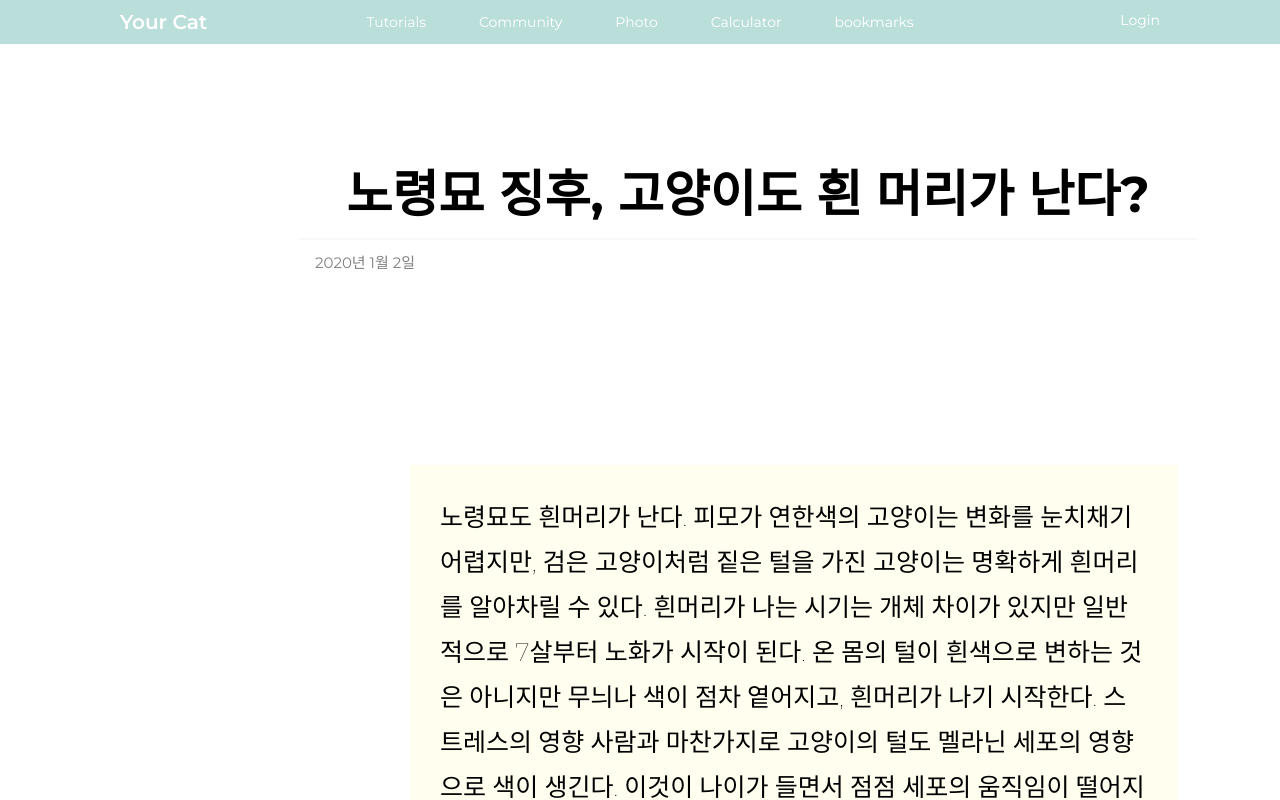
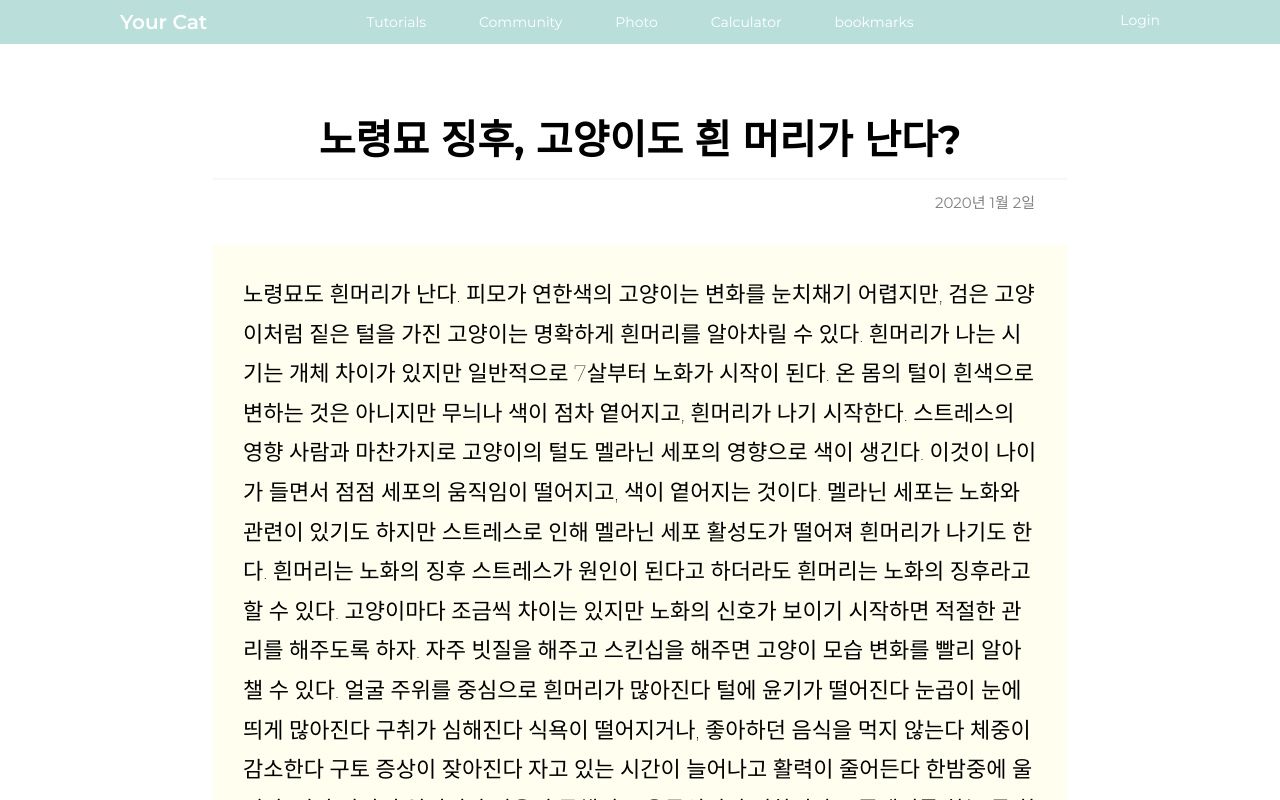
Before and after one commit to codestates/yourcat-client, a React (Create React App) app: page /tutorials/1 in a window 1280 px wide. Shown: the top 800 px of the page. Built offline with nearby package versions, Linux system fonts and the light colour scheme.

Commit message:
[#93][Style] tutorials

```diff
--- a/src/components/pages/CommunityPage/Sections/CreateContent.js
+++ b/src/components/pages/CommunityPage/Sections/CreateContent.js
@@ -5,19 +5,33 @@ import { useHistory } from 'react-router-dom';
 import styled from 'styled-components';
 import createContentData from '../../../../_actions/contents/createContents';
 import useCheckToken from '../../../../utils/Hook/useCheckToken';
+import HEADER from '../../../../utils/Header';
 
 axios.defaults.withCredentials = true;
 
+const CONTENT = styled('div')`
+  display: flex;
+  justify-content: center;
+  align-items: center;
+  flex-direction: column;
+  margin: 0 30px;
+`;
+
 const TITLE = styled.input`
+  all: unset;
   display: flex;
-  padding: 50px;
-  border: none;
+  padding: 16px;
+
+  border-bottom: 1px solid rgba(0, 0, 0, 0.07);
   margin: 50px auto;
   width: 70%;
   background: rgba(0, 0, 0, 0.003);
   box-shadow: inset 0 -2px 1px rgba(0, 0, 0, 0.03);
   font-weight: 300;
-  font-size: 20px;
+  font-size: 25px;
+  &:hover {
+    border: 1.5px solid #badfdb;
+  }
 `;
 
 const SELECT = styled.select`
@@ -25,35 +39,46 @@ const SELECT = styled.select`
   flex-direction: column;
   padding: 5px;
   margin-left: auto;
-  margin-right: 370px;
-  border: none;
-  background: rgba(0, 0, 0, 0.003);
-  box-shadow: inset 0 -2px 1px rgba(0, 0, 0, 0.03);
+  margin-right: 250px;
+  border: 1px solid;
+  border: 1.5px solid rgba(0, 0, 0, 0.15);
+  border-radius: 7px;
   font-weight: 200;
   font-size: 17px;
+  &:hover {
+    border: 1.5px solid #badfdb;
 `;
 
-const DESCRIPTION = styled.input`
+const DESCRIPTION = styled.textarea`
+  all: unset;
   display: flex;
   padding: 16px;
-  border: none;
+
   width: 70%;
-  margin: 50px auto;
-  background: rgba(0, 0, 0, 0.003);
-  box-shadow: inset 0 2px 1px rgba(0, 0, 0, 0.03);
+  height: 40vh;
+  margin: 20px auto;
+  border-top: 1px solid rgba(0, 0, 0, 0.07);
+  border-bottom: 1px solid rgba(0, 0, 0, 0.07);
+  &:hover {
+    border: 1.5px solid #badfdb;
+  }
+
   font-weight: 300;
   font-size: 25px;
 `;
 
 const BUTTON = styled.button`
-  display: flex;
   padding: 10px;
   margin-left: auto;
-  margin-right: 370px;
-  border: 1px;
-  border: 1px solid #bdbdbd;
-  border-radius: 10px;
-  background-color: #f5f5f5;
+  margin-right: 250px;
+  background-color: #badfdb;
+  color: white;
+  border-radius: 7px;
+  font-size: 17px;
+  border: none;
+  &:hover {
+    background-color: #94d4cd;
+  }
 `;
 
 const CreateContent = () => {
@@ -125,17 +150,20 @@ const CreateContent = () => {
 
   return (
     <>
+      <HEADER>Create post</HEADER>
+      <CONTENT>
+        <SELECT onChange={event => setCategory(event.target.value)}>
+          <option value="general">General</option>
+          <option value="question">Question</option>
+          <option value="knowhow">Knowhow</option>
+        </SELECT>
         <TITLE
           type="text"
           placeholder=" Title"
           onChange={handleChange('title')}
           value={createContent.title || ''}
         />
-      <SELECT onChange={event => setCategory(event.target.value)}>
-        <option value="general">General</option>
-        <option value="question">Question</option>
-        <option value="knowhow">Knowhow</option>
-      </SELECT>
+
         <DESCRIPTION
           placeholder=" Description"
           onChange={handleChange('description')}
@@ -159,6 +187,7 @@ const CreateContent = () => {
         >
           Create
         </BUTTON>
+      </CONTENT>
     </>
   );
 };
--- a/src/components/pages/CommunityPage/Sections/DetailContents.js
+++ b/src/components/pages/CommunityPage/Sections/DetailContents.js
@@ -219,7 +219,7 @@ function DetailContents() {
             </Button>
             <LikeBOX>
               <LIKEBNT onClick={() => setLikeSwitch(!likeSwitch)}>
-                👍 {like < 0 ? 0 : { like }} Likes
+                👍 {like < 0 ? 0 : like} Likes
               </LIKEBNT>
             </LikeBOX>
           </MidRight>
--- a/src/components/pages/TutorialsPage/Sections/Tutorials.js
+++ b/src/components/pages/TutorialsPage/Sections/Tutorials.js
@@ -3,30 +3,38 @@ import { useParams } from 'react-router-dom';
 import styled from 'styled-components';
 import dummy from './TutorialsDummy.json';
 
+const CONTENT = styled('div')`
+  display: flex;
+  justify-content: center;
+  align-items: center;
+  flex-direction: column;
+  margin: 0 30px;
+`;
+
 const Title = styled.div`
   padding: 20px;
   width: 70%;
-  margin: 150px 150px 0px 300px;
+  margin-top: 100px;
   width: 70%;
-  font-size: 50px;
+  font-size: 40px;
   font-weight: bold;
   text-align: center;
   box-shadow: inset 0 -2px 1px rgba(0, 0, 0, 0.03);
 `;
 const Date = styled.div`
-  margin: 0px 0px 0px 300px;
+  margin-left: auto;
+  margin-right: 200px;
   padding: 15px;
   border: 3px;
-  width: 70%;
   color: gray;
   font-size: 15px;
 `;
 const Description = styled.div`
-  margin: 180px 0px 50px 410px;
+  margin: 20px;
   padding: 30px;
   border: 50px;
-  width: 60%;
-  font-size: 25px;
+  width: 70%;
+  font-size: 22px;
   font-weight: lighter;
   line-height: 180%;
   background-color: #fffeef;
@@ -36,11 +44,11 @@ function Tutorials() {
   const { id } = useParams();
   const tutofilter = dummy.tutoList.find(el => el.id === Number(id));
   return (
-    <>
+    <CONTENT>
       <Title>{tutofilter.title}</Title>
       <Date>{tutofilter.date}</Date>
       <Description>{tutofilter.description}</Description>
-    </>
+    </CONTENT>
   );
 }
 
--- a/src/components/pages/TutorialsPage/TutorialsPage.js
+++ b/src/components/pages/TutorialsPage/TutorialsPage.js
@@ -4,40 +4,47 @@ import styled from 'styled-components';
 import HEADER from '../../../utils/Header';
 import dummy from './Sections/TutorialsDummy.json';
 
+const CONTENT = styled('div')`
+  display: flex;
+  justify-content: center;
+  align-items: center;
+  flex-direction: column;
+  margin: 50px 30px;
+  margin-bottom: 100px;
+`;
+
 const StyledTitle = styled.div`
   padding: 20px;
   width: 70%;
-  margin: 150px 150px 0px 300px;
+  margin: 10px;
   box-shadow: inset 0 -2px 1px rgba(0, 0, 0, 0.03);
-  font-size: 30px;
+  font-size: 28px;
   font-weight: bold;
 `;
 const StyledDate = styled.div`
-  padding: 15px 15px 15px 30px;
-  margin: 0px 0px 0px 300px;
-  border: 3px;
-  width: 70%;
+  margin-left: auto;
+  margin-right: 200px;
+  padding: 15px;
   color: gray;
   font-size: 15px;
 `;
 const Div = styled.div`
   display: flex;
   flex-direction: row;
+  justify-content: center;
   width: 70%;
-  margin: 0px 0px 0px 400px;
+  margin: 20px;
 `;
 const StyledThumbnails = styled.img`
   flex: none;
-  padding: 20px;
+
   width: 300px;
   height: 300px;
-  box-shadow: inset 0 -2px 6px #ffc5a1;
 `;
 const StyledSummary = styled.div`
   flex: none;
   padding: 110px 25px 100px 25px;
-  border: 3px;
-  width: 63%;
+  width: 70%;
   font-size: 20px;
   background-color: #fcf9ea;
 `;
@@ -49,6 +56,7 @@ function TutorialsPage() {
       {dummy.tutoList.map(el => (
         <>
           <Link to={`/tutorials/${el.id}`}>
+            <CONTENT>
               <StyledTitle key={el.title}>{el.title}</StyledTitle>
               <StyledDate key={el.date}>{el.date}</StyledDate>
               <Div>
@@ -60,6 +68,7 @@ function TutorialsPage() {
                 </StyledThumbnails>
                 <StyledSummary key={el.summary}>{el.summary}</StyledSummary>
               </Div>
+            </CONTENT>
           </Link>
         </>
       ))}
--- a/src/utils/Header.js
+++ b/src/utils/Header.js
@@ -1,7 +1,8 @@
 import styled from 'styled-components';
 
 const HEADER = styled('div')`
-  margin: 10px 150px;
+  margin-left: 250px;
+  margin-right: auto;
   margin-top: 80px;
   margin-bottom: 30px;
   color: #f8a978;
```
Lines whose indentation alone changed are shown as unchanged.
